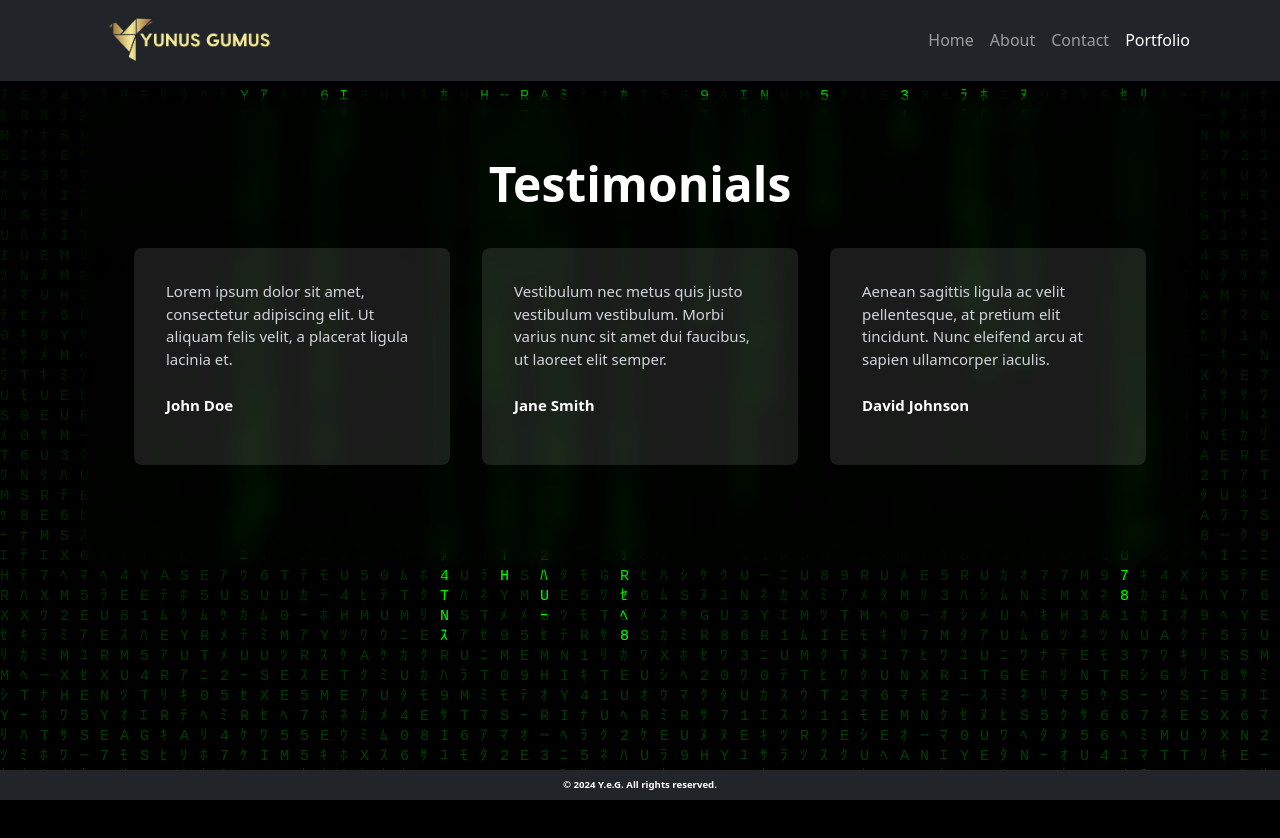
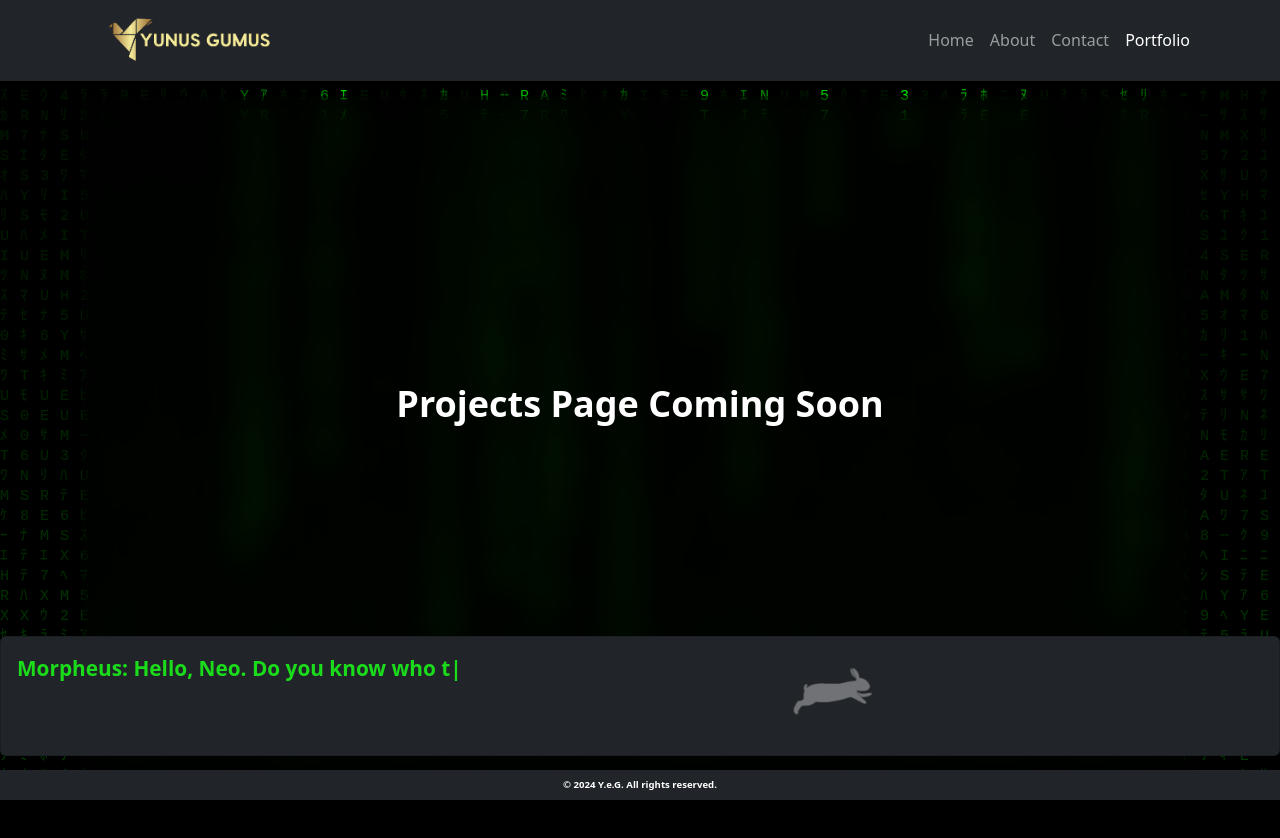
Before and after one commit to yemregumus/pfSite, a Next.js app: page /portfolio in a window 1280 px wide. Shown: the top 838 px of the page. Built offline with nearby package versions, Linux system fonts and the light colour scheme.

Commit message:
changed portfolio pages design

```diff
--- a/src/pages/about.js
+++ b/src/pages/about.js
@@ -5,26 +5,7 @@ import WhiteRabbit from "./components/WhiteRabbit";
 import { TypeAnimation } from "react-type-animation";
 
 export default function AboutMe() {
-  const controls = useAnimation();
   const textSequence = ["Neo: Hello?", 2000, "Morpheus: Hello, Neo. Do you know who this is?", 2000, "Neo: Morpheus?", 2000, "Morpheus: Yes. I've been looking for you, Neo.", 2000, "Morpheus: I don't know if you're ready to see what I want to show you, but unfortunately, you and I have run out of time.", 2000, "Morpheus: They're coming for you, Neo, and I don't know what they're going to do.", 2000, "Neo: Who's coming for me?", 2000, "Morpheus: Stand up and see for yourself.", 2000, "Neo: What, right now?", 2000, "Morpheus: Yes, now.", 2000, "The Matrix has you...", 2000, "Follow the white rabbit.", 2000];
-
-  useEffect(() => {
-    const handleScroll = () => {
-      const aboutMeSection = document.getElementById("aboutMe");
-      const { top } = aboutMeSection.getBoundingClientRect();
-      const isVisible = top < window.innerHeight - 100;
-
-      if (isVisible) {
-        controls.start({ opacity: 1, scale: 1 });
-      }
-    };
-
-    window.addEventListener("scroll", handleScroll);
-
-    return () => {
-      window.removeEventListener("scroll", handleScroll);
-    };
-  }, [controls]);
 
   return (
     <>
@@ -38,7 +19,7 @@ export default function AboutMe() {
               sequence={[
                 // Initial part changing from "Hi, I'm Neo." to "Hi, I'm Yunus."
                 "Hi, my name is Neo.",
-                300, // Wait 2 seconds before changing
+                300, // Wait before changing
                 "Hi, my name is Yunus.", // New text
                 1000, // Wait 2 seconds before starting the next part
               ]}
@@ -53,7 +34,7 @@ export default function AboutMe() {
             <TypeAnimation sequence={[2500, "I'm a computer programming and analysis at Seneca College.", 1400, "I'm a full-stack developer.", 1000, "I'm a software architecture enthusiast.", 1000, "I'm a photographer.", 1000, "I'm a gamer.", 1000, "I'm a chef.", 1000, "I'm a Matrix fan.", 1000, "and I'm a machine."]} wrapper="span" speed={90} style={{ fontSize: "2em", display: "inline-block" }} className="green-text mb-10 text-center" />
           </motion.p>
           <motion.p initial={{ opacity: 0, y: -20 }} animate={{ opacity: 1, y: 0 }} transition={{ duration: 1, delay: 13 }} className="text-lg md:text-xl lg:text-1xl text-white mb-10 text-center">
-            Never send a human to do a machine&apos;s job.
+            PS: Never send a human to do a machine&apos;s job.
           </motion.p>
         </div>
       </motion.section>
--- a/src/pages/portfolio.js
+++ b/src/pages/portfolio.js
@@ -1,61 +1,24 @@
 import React, { useEffect } from "react";
 import { motion, useAnimation } from "framer-motion";
+import Rabbit from "../img/white-rabbit.gif";
+import WhiteRabbit from "./components/WhiteRabbit";
 
-const Testimonials = () => {
-  const testimonials = [
-    {
-      id: 1,
-      name: "John Doe",
-      quote: "Lorem ipsum dolor sit amet, consectetur adipiscing elit. Ut aliquam felis velit, a placerat ligula lacinia et.",
-    },
-    {
-      id: 2,
-      name: "Jane Smith",
-      quote: "Vestibulum nec metus quis justo vestibulum vestibulum. Morbi varius nunc sit amet dui faucibus, ut laoreet elit semper.",
-    },
-    {
-      id: 3,
-      name: "David Johnson",
-      quote: "Aenean sagittis ligula ac velit pellentesque, at pretium elit tincidunt. Nunc eleifend arcu at sapien ullamcorper iaculis.",
-    },
-  ];
-
-  const controls = useAnimation();
-
-  useEffect(() => {
-    const handleScroll = () => {
-      const testimonialsSection = document.getElementById("testimonials");
-      const { top } = testimonialsSection.getBoundingClientRect();
-      const isVisible = top < window.innerHeight - 100;
-
-      if (isVisible) {
-        controls.start({ opacity: 1, scale: 1 });
-      }
-    };
-
-    window.addEventListener("scroll", handleScroll);
-
-    return () => {
-      window.removeEventListener("scroll", handleScroll);
-    };
-  }, [controls]);
-
+const Portfolio = () => {
+  const textSequence = ["Neo: Hello?", 2000, "Morpheus: Hello, Neo. Do you know who this is?", 2000, "Neo: Morpheus?", 2000, "Morpheus: Yes. I've been looking for you, Neo.", 2000, "Morpheus: I don't know if you're ready to see what I want to show you, but unfortunately, you and I have run out of time.", 2000, "Morpheus: They're coming for you, Neo, and I don't know what they're going to do.", 2000, "Neo: Who's coming for me?", 2000, "Morpheus: Stand up and see for yourself.", 2000, "Neo: What, right now?", 2000, "Morpheus: Yes, now.", 2000, "The Matrix has you...", 2000, "Follow the white rabbit.", 2000];
   return (
-    <section className="bg-transparent bg-opacity-20 backdrop-filter backdrop-blur-md px-10 py-16 mb-[300px]" id="testimonials">
-      <div className="container mx-auto">
-        <h2 className="text-3xl md:text-5xl font-bold text-white text-center mb-10">Testimonials</h2>
-        <div className="grid grid-cols-1 md:grid-cols-3 gap-8">
-          {testimonials.map((testimonial) => (
-            <motion.div key={testimonial.id} className="bg-white bg-opacity-10 p-8 rounded-lg shadow-lg" initial={{ opacity: 0, scale: 0.9 }} animate={controls} transition={{ duration: 0.8 }}>
-              <p className="text-gray-300 mb-4">{testimonial.quote}</p>
-              <p className="text-white font-bold">{testimonial.name}</p>
-            </motion.div>
-          ))}
+    <>
+      <motion.section initial={{ opacity: 0, filter: "blur(20px)" }} animate={{ opacity: 1, filter: "blur(0px)" }} transition={{ duration: 1, delay: 0.5 }} className="bg-transparent bg-opacity-20 backdrop-filter backdrop-blur-lg " id="home">
+        <div className="container mx-auto flex flex-col pb-10 md:pb-40 items-center justify-center h-screen px-6">
+          <motion.h1 initial={{ opacity: 0, y: -20 }} animate={{ opacity: 1, y: 0 }} transition={{ duration: 1, delay: 0.5 }} className="text-4xl md:text-4xl lg:text-4xl font-bold text-white mb-6  text-center">
+            Projects Page Coming Soon
+          </motion.h1>
         </div>
-        <div className="flex justify-center mt-10"></div>
+      </motion.section>
+      <div className="fixed-bottom-container mb-10">
+        <WhiteRabbit textSequence={textSequence} rabbitSrc={Rabbit} />
       </div>
-    </section>
+    </>
   );
 };
 
-export default Testimonials;
+export default Portfolio;
```
